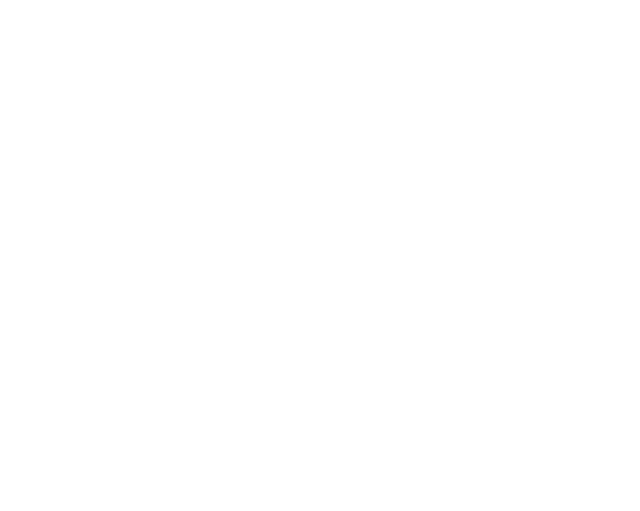
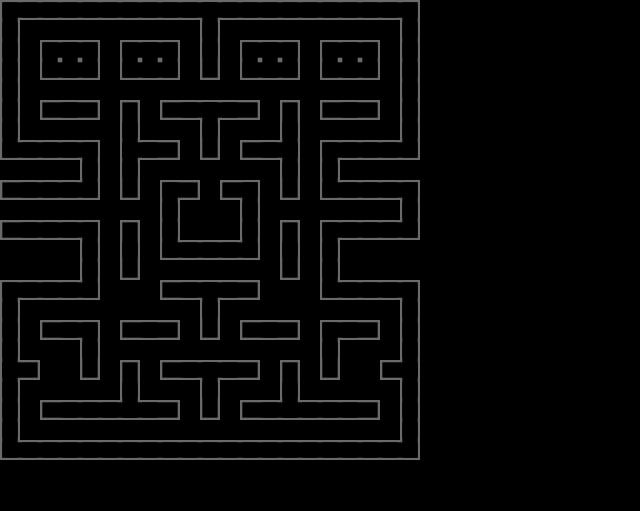
Before and after one commit to Zyar3k/pacman_js-game, a plain HTML site: page index.html in a window 1280 px wide. Shown: the whole page, without its empty margins (0-640 px from the left). Drawn offline with Linux system fonts and the light colour scheme.

Commit message:
Finish drwing map

```diff
--- a/game.js
+++ b/game.js
@@ -9,6 +9,11 @@ let createRect = (x, y, width, height, color) => {
 };
 
 let fps = 30;
+let oneBlockSize = 20;
+let wallColor = "#6a6a6a";
+let wallSpaceWidth = oneBlockSize / 1.3;
+let wallOffset = (oneBlockSize - wallSpaceWidth) / 2;
+let wallInnerColor = "black";
 
 let map = [
   [1, 1, 1, 1, 1, 1, 1, 1, 1, 1, 1, 1, 1, 1, 1, 1, 1, 1, 1, 1, 1],
@@ -21,14 +26,14 @@ let map = [
   [1, 1, 1, 1, 1, 2, 1, 1, 1, 2, 1, 2, 1, 1, 1, 2, 1, 1, 1, 1, 1],
   [0, 0, 0, 0, 1, 2, 1, 2, 2, 2, 2, 2, 2, 2, 1, 2, 1, 0, 0, 0, 0],
   [1, 1, 1, 1, 1, 2, 1, 2, 1, 1, 2, 1, 1, 2, 1, 2, 1, 1, 1, 1, 1],
-  [2, 2, 2, 2, 2, 2, 2, 2, 1, 2, 2, 2, 1, 2, 2, 2, 2, 2, 2, 2, 2],
+  [2, 2, 2, 2, 2, 2, 2, 2, 1, 2, 2, 2, 1, 2, 2, 2, 2, 2, 2, 2, 1],
   [1, 1, 1, 1, 1, 2, 1, 2, 1, 2, 2, 2, 1, 2, 1, 2, 1, 1, 1, 1, 1],
   [0, 0, 0, 0, 1, 2, 1, 2, 1, 1, 1, 1, 1, 2, 1, 2, 1, 0, 0, 0, 0],
   [0, 0, 0, 0, 1, 2, 1, 2, 2, 2, 2, 2, 2, 2, 1, 2, 1, 0, 0, 0, 0],
   [1, 1, 1, 1, 1, 2, 2, 2, 1, 1, 1, 1, 1, 2, 2, 2, 1, 1, 1, 1, 1],
   [1, 2, 2, 2, 2, 2, 2, 2, 2, 2, 1, 2, 2, 2, 2, 2, 2, 2, 2, 2, 1],
   [1, 2, 1, 1, 1, 2, 1, 1, 1, 2, 1, 2, 1, 1, 1, 2, 1, 1, 1, 2, 1],
-  [1, 2, 2, 2, 1, 2, 2, 2, 2, 2, 1, 2, 2, 2, 2, 2, 1, 2, 2, 2, 1],
+  [1, 2, 2, 2, 1, 2, 2, 2, 2, 2, 2, 2, 2, 2, 2, 2, 1, 2, 2, 2, 1],
   [1, 1, 2, 2, 1, 2, 1, 2, 1, 1, 1, 1, 1, 2, 1, 2, 1, 2, 2, 1, 1],
   [1, 2, 2, 2, 2, 2, 1, 2, 2, 2, 1, 2, 2, 2, 1, 2, 2, 2, 2, 2, 1],
   [1, 2, 1, 1, 1, 1, 1, 1, 1, 2, 1, 2, 1, 1, 1, 1, 1, 1, 1, 2, 1],
@@ -46,7 +51,65 @@ let update = () => {
 };
 
 let draw = () => {
+  createRect(0, 0, canvas.width, canvas.height, "black");
   //   TODO!
+  drawWalls();
 };
 
 let gameInterval = setInterval(gameLoop, 1000 / fps);
+
+let drawWalls = () => {
+  for (let i = 0; i < map.length; i++) {
+    for (let j = 0; j < map[0].length; j++) {
+      if (map[i][j] == 1) {
+        // walls
+        {
+          createRect(
+            j * oneBlockSize,
+            i * oneBlockSize,
+            oneBlockSize,
+            oneBlockSize,
+            wallColor
+          );
+          if (j > 0 && map[i][j - 1] == 1) {
+            createRect(
+              j * oneBlockSize,
+              i * oneBlockSize + wallOffset,
+              wallSpaceWidth + wallOffset,
+              wallSpaceWidth,
+              wallInnerColor
+            );
+          }
+          if (j < map[0].length - 1 && map[i][j + 1] == 1) {
+            createRect(
+              j * oneBlockSize + wallOffset,
+              i * oneBlockSize + wallOffset,
+              wallSpaceWidth + wallOffset,
+              wallSpaceWidth,
+              wallInnerColor
+            );
+          }
+
+          if (i > 0 && map[i - 1][j] == 1) {
+            createRect(
+              j * oneBlockSize + wallOffset,
+              i * oneBlockSize,
+              wallSpaceWidth,
+              wallSpaceWidth + wallOffset,
+              wallInnerColor
+            );
+          }
+          if (i < map.length - 1 && map[i + 1][j] == 1) {
+            createRect(
+              j * oneBlockSize + wallOffset,
+              i * oneBlockSize + wallOffset,
+              wallSpaceWidth,
+              wallSpaceWidth + wallOffset,
+              wallInnerColor
+            );
+          }
+        }
+      }
+    }
+  }
+};
--- a/index.html
+++ b/index.html
@@ -6,7 +6,7 @@
     <meta name="viewport" content="width=device-width, initial-scale=1.0" />
     <title>Pacman</title>
   </head>
-  <body>
+  <body style="margin: 0px; background-color: black">
     <canvas id="canvas" width="500" height="500"></canvas>
     <div style="display: none">
       <img id="animations" src="assets/animations.gif" alt="pacman" />
```
